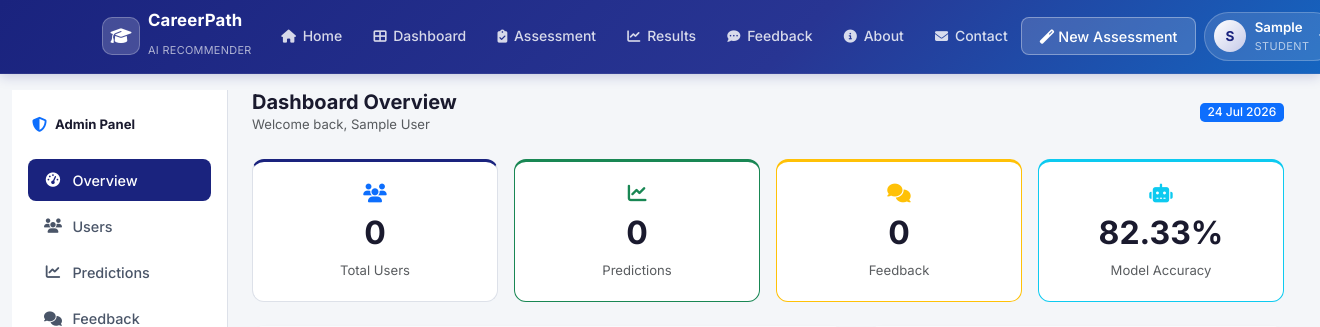
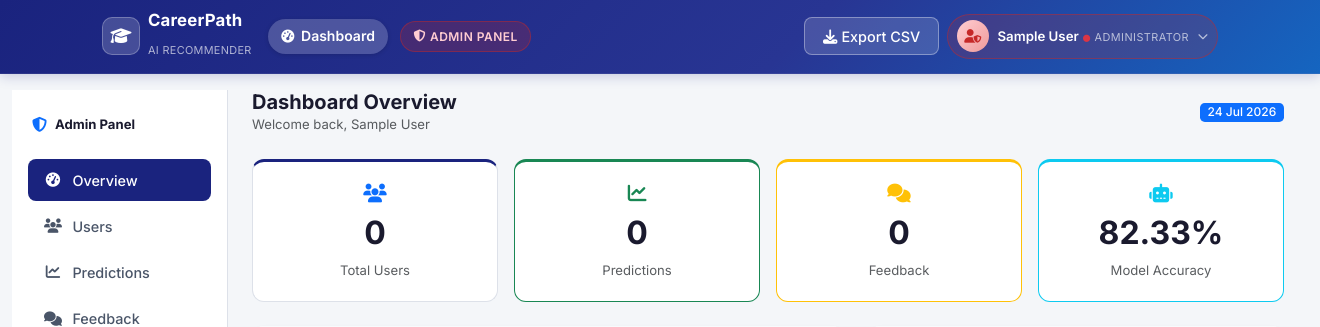
Before and after one commit to AMB-007/Personalized-Career-Recommendation-System-Using-Machine-Learning, a Flask app: page /admin/dashboard in a window 1320 px wide. Shown: the top 327 px of the page. Run offline with Flask 3, Linux system fonts and the light colour scheme; the visitor is signed in with stand-in values (Sample User, id 1); data that the repository does not hold is empty; some libraries are stand-ins or nearby versions.

Commit message:
fix: correct admin navbar - fix session key collision and clean up admin nav links

```diff
--- a/backend/app.py
+++ b/backend/app.py
@@ -587,7 +587,7 @@ def api_admin_login():
 
     admin_data = admin[0]
     session.clear()
-    session['user_id'] = admin_data['admin_id']
+    session['admin_id'] = admin_data['admin_id']   # use admin_id, NOT user_id
     session['admin_name'] = admin_data['full_name']
     session['email'] = admin_data['email']
     session['is_admin'] = True
--- a/backend/static/css/style.css
+++ b/backend/static/css/style.css
@@ -242,6 +242,16 @@ img { max-width: 100%; }
     background: rgba(255,255,255,.22);
     border-color: rgba(255,255,255,.4);
 }
+/* Admin toggle — red tint to distinguish from student */
+.nav-user-toggle--admin {
+    background: rgba(198,40,40,.18);
+    border-color: rgba(198,40,40,.45);
+}
+.nav-user-toggle--admin:hover, .nav-user-toggle--admin.show {
+    background: rgba(198,40,40,.32);
+    border-color: rgba(198,40,40,.65);
+}
+
 .nav-user-avatar {
     width: 32px;
     height: 32px;
--- a/backend/templates/base.html
+++ b/backend/templates/base.html
@@ -53,17 +53,94 @@
 
             <div class="collapse navbar-collapse" id="navbarNav">
 
-                <!-- ── Left Nav: Public + User Links ── -->
+                {% if session.is_admin %}
+                <!-- ════════════════════════════════════════ -->
+                <!-- ── ADMIN NAVBAR (clean & minimal) ──    -->
+                <!-- ════════════════════════════════════════ -->
                 <ul class="navbar-nav me-auto align-items-lg-center gap-lg-1">
+                    <li class="nav-item">
+                        <a class="nav-link-pill {% if request.endpoint == 'admin_dashboard' %}active{% endif %}" href="/admin/dashboard">
+                            <i class="fas fa-tachometer-alt"></i><span>Dashboard</span>
+                        </a>
+                    </li>
+                    <li class="nav-item">
+                        <span class="nav-admin-badge ms-2">
+                            <i class="fas fa-shield-alt me-1"></i>Admin Panel
+                        </span>
+                    </li>
+                </ul>
 
+                <!-- Right: Admin controls -->
+                <ul class="navbar-nav align-items-lg-center gap-2">
+                    <!-- Export CTA -->
+                    <li class="nav-item d-none d-lg-block">
+                        <a href="/admin/export" class="btn btn-nav-cta">
+                            <i class="fas fa-download me-1"></i>Export CSV
+                        </a>
+                    </li>
+                    <!-- Admin dropdown -->
+                    <li class="nav-item dropdown">
+                        <a class="nav-user-toggle nav-user-toggle--admin" href="#" id="adminDropdown" role="button"
+                           data-bs-toggle="dropdown" aria-expanded="false">
+                            <div class="nav-user-avatar nav-user-avatar--admin">
+                                <i class="fas fa-user-shield"></i>
+                            </div>
+                            <div class="nav-user-info d-none d-lg-block">
+                                <span class="nav-user-name">{{ session.admin_name or 'Admin' }}</span>
+                                <span class="nav-user-role">
+                                    <i class="fas fa-circle text-danger me-1" style="font-size:.45rem;vertical-align:middle;"></i>Administrator
+                                </span>
+                            </div>
+                            <i class="fas fa-chevron-down nav-user-caret d-none d-lg-block"></i>
+                        </a>
+
+                        <ul class="dropdown-menu dropdown-menu-end nav-dropdown shadow" aria-labelledby="adminDropdown">
+                            <li class="nav-dropdown-header">
+                                <div class="nav-dropdown-avatar nav-dropdown-avatar--admin">
+                                    <i class="fas fa-user-shield"></i>
+                                </div>
+                                <div>
+                                    <div class="fw-semibold text-dark" style="font-size:.9rem;">{{ session.admin_name or 'Administrator' }}</div>
+                                    <div class="text-muted" style="font-size:.78rem;">
+                                        <i class="fas fa-shield-alt me-1 text-danger"></i>Admin Session Active
+                                    </div>
+                                </div>
+                            </li>
+                            <li><hr class="dropdown-divider my-1"></li>
+                            <li>
+                                <a class="dropdown-item nav-dropdown-item" href="/admin/dashboard">
+                                    <span class="nav-dropdown-icon bg-primary-soft"><i class="fas fa-tachometer-alt text-primary"></i></span>
+                                    <span>Admin Dashboard</span>
+                                </a>
+                            </li>
+                            <li>
+                                <a class="dropdown-item nav-dropdown-item" href="/admin/export">
+                                    <span class="nav-dropdown-icon bg-success-soft"><i class="fas fa-file-csv text-success"></i></span>
+                                    <span>Export Report (CSV)</span>
+                                </a>
+                            </li>
+                            <li><hr class="dropdown-divider my-1"></li>
+                            <li>
+                                <a class="dropdown-item nav-dropdown-item text-danger" href="/admin/logout">
+                                    <span class="nav-dropdown-icon bg-danger-soft"><i class="fas fa-sign-out-alt text-danger"></i></span>
+                                    <span>Admin Logout</span>
+                                </a>
+                            </li>
+                        </ul>
+                    </li>
+                </ul>
+
+
+                {% elif session.user_id %}
+                <!-- ══════════════════════════════════════════════ -->
+                <!-- ── USER NAVBAR ──                            -->
+                <!-- ══════════════════════════════════════════════ -->
+                <ul class="navbar-nav me-auto align-items-lg-center gap-lg-1">
                     <li class="nav-item">
                         <a class="nav-link-pill {% if request.endpoint == 'index' %}active{% endif %}" href="/">
                             <i class="fas fa-home"></i><span>Home</span>
                         </a>
                     </li>
-
-                    {% if session.user_id %}
-                    <!-- ── Authenticated User Links ── -->
                     <li class="nav-item">
                         <a class="nav-link-pill {% if request.endpoint == 'dashboard' %}active{% endif %}" href="/dashboard">
                             <i class="fas fa-th-large"></i><span>Dashboard</span>
@@ -80,12 +157,10 @@
                         </a>
                     </li>
                     <li class="nav-item">
-                        <a class="nav-link-pill {% if request.endpoint == 'feedback_page' %}active{% endif %}" href="/feedback">
-                            <i class="fas fa-comment-dots"></i><span>Feedback</span>
+                        <a class="nav-link-pill {% if request.endpoint == 'profile' %}active{% endif %}" href="/profile">
+                            <i class="fas fa-user-circle"></i><span>Profile</span>
                         </a>
                     </li>
-                    {% endif %}
-
                     <li class="nav-item">
                         <a class="nav-link-pill {% if request.endpoint == 'about' %}active{% endif %}" href="/about">
                             <i class="fas fa-info-circle"></i><span>About</span>
@@ -98,11 +173,9 @@
                     </li>
                 </ul>
 
-                <!-- ── Right Nav: Account Controls ── -->
+                <!-- Right: User account controls -->
                 <ul class="navbar-nav align-items-lg-center gap-2">
-
-                    {% if session.user_id %}
-                    <!-- Assessment CTA (desktop only) -->
+                    <!-- New Assessment CTA (desktop only) -->
                     <li class="nav-item d-none d-lg-block">
                         <a href="/assessment" class="btn btn-nav-cta">
                             <i class="fas fa-magic me-1"></i>New Assessment
@@ -118,7 +191,9 @@
                             </div>
                             <div class="nav-user-info d-none d-lg-block">
                                 <span class="nav-user-name">{{ session.full_name.split()[0] if session.full_name else 'Account' }}</span>
-                                <span class="nav-user-role">Student</span>
+                                <span class="nav-user-role">
+                                    <i class="fas fa-circle text-success me-1" style="font-size:.45rem;vertical-align:middle;"></i>Student
+                                </span>
                             </div>
                             <i class="fas fa-chevron-down nav-user-caret d-none d-lg-block"></i>
                         </a>
@@ -129,12 +204,12 @@
                                 <div class="nav-dropdown-avatar">{{ (session.full_name or 'U')[0].upper() }}</div>
                                 <div>
                                     <div class="fw-semibold text-dark" style="font-size:.9rem;">{{ session.full_name or 'Student' }}</div>
-                                    <div class="text-muted" style="font-size:.78rem;">Signed in as Student</div>
+                                    <div class="text-muted" style="font-size:.78rem;">
+                                        <i class="fas fa-circle me-1 text-success" style="font-size:.5rem;vertical-align:middle;"></i>Signed in as Student
+                                    </div>
                                 </div>
                             </li>
                             <li><hr class="dropdown-divider my-1"></li>
-
-                            <!-- Navigation items -->
                             <li>
                                 <a class="dropdown-item nav-dropdown-item" href="/dashboard">
                                     <span class="nav-dropdown-icon bg-primary-soft"><i class="fas fa-th-large text-primary"></i></span>
@@ -148,6 +223,12 @@
                                 </a>
                             </li>
                             <li>
+                                <a class="dropdown-item nav-dropdown-item" href="/assessment">
+                                    <span class="nav-dropdown-icon bg-warning-soft"><i class="fas fa-clipboard-check text-warning"></i></span>
+                                    <span>Take Assessment</span>
+                                </a>
+                            </li>
+                            <li>
                                 <a class="dropdown-item nav-dropdown-item" href="/recommendation">
                                     <span class="nav-dropdown-icon bg-success-soft"><i class="fas fa-chart-line text-success"></i></span>
                                     <span>My Results</span>
@@ -155,7 +236,7 @@
                             </li>
                             <li>
                                 <a class="dropdown-item nav-dropdown-item" href="/feedback">
-                                    <span class="nav-dropdown-icon bg-warning-soft"><i class="fas fa-comment-dots text-warning"></i></span>
+                                    <span class="nav-dropdown-icon bg-primary-soft"><i class="fas fa-comment-dots text-primary"></i></span>
                                     <span>Give Feedback</span>
                                 </a>
                             </li>
@@ -167,12 +248,6 @@
                                 </a>
                             </li>
                         </ul>
-                    </li>
-
-                    {% elif session.admin_id %}
-                    <!-- ── Admin Session Controls ── -->
-                    <li class="nav-item">
-                        <span class="nav-admin-badge"><i class="fas fa-shield-alt me-1"></i>Admin</span>
                     </li>
                     <li class="nav-item dropdown">
                         <a class="nav-user-toggle" href="#" id="adminDropdown" role="button"
```
